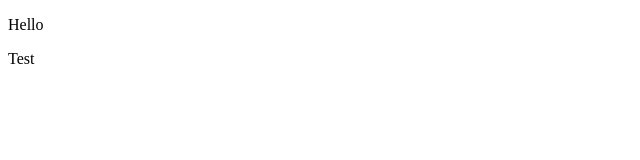
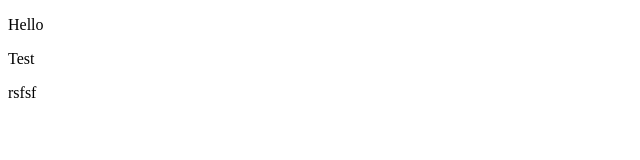
Before and after one commit to AnanthaRohan/git-test, a website: page index.html in a window 1280 px wide. Shown: the full height of the page, 0-640 px from the left. Drawn offline with Linux system fonts and the light colour scheme.

Commit message:
third commit

```diff
--- a/index.html
+++ b/index.html
@@ -6,6 +6,7 @@
 <body>
     <p>Hello</p>
     <p>Test</p>
+    <p>rsfsf</p>
 
 </body>
 </html>
```
Also changed, not shown: package.json (added, +24 -0 lines), 2 other files.
